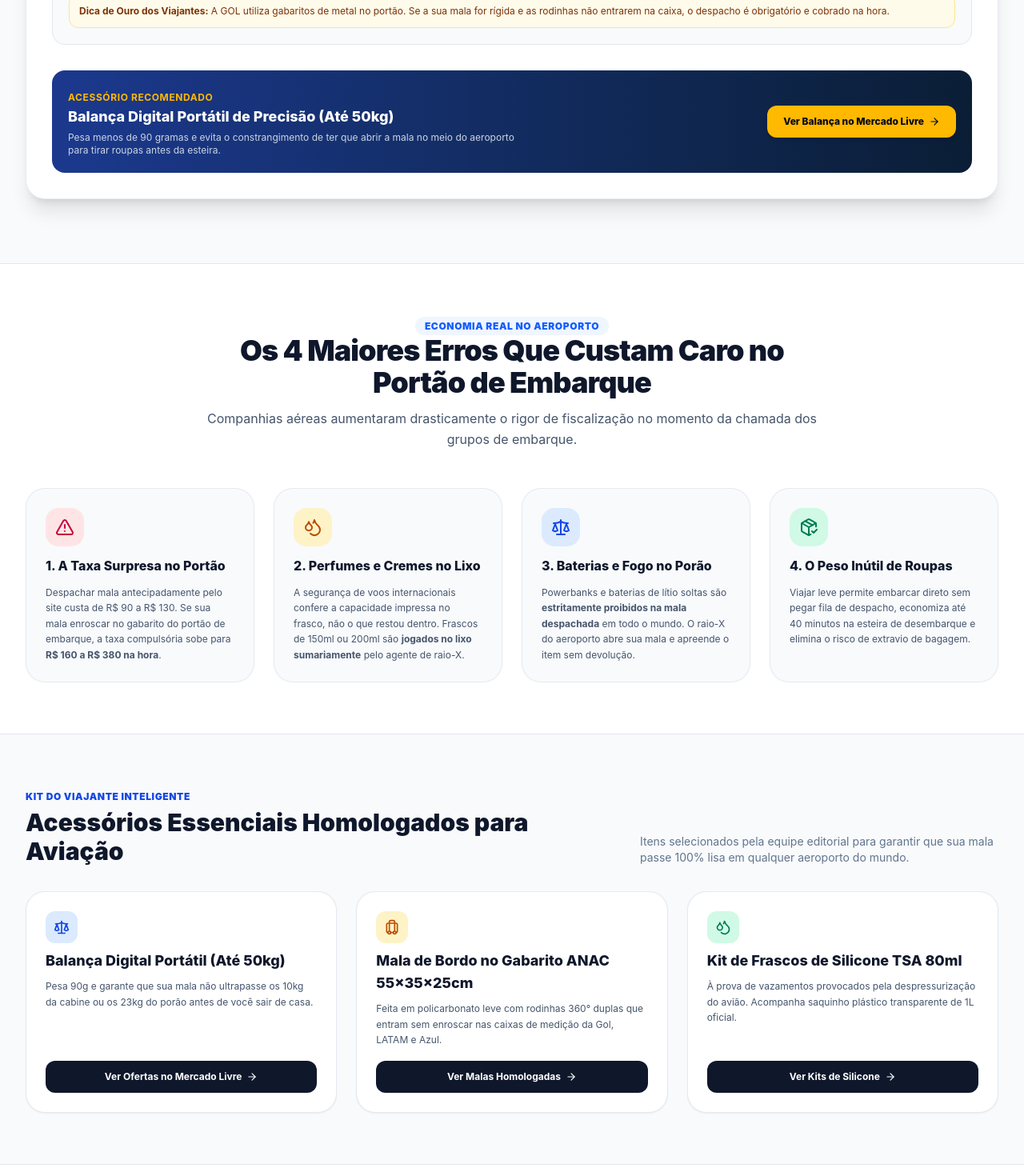
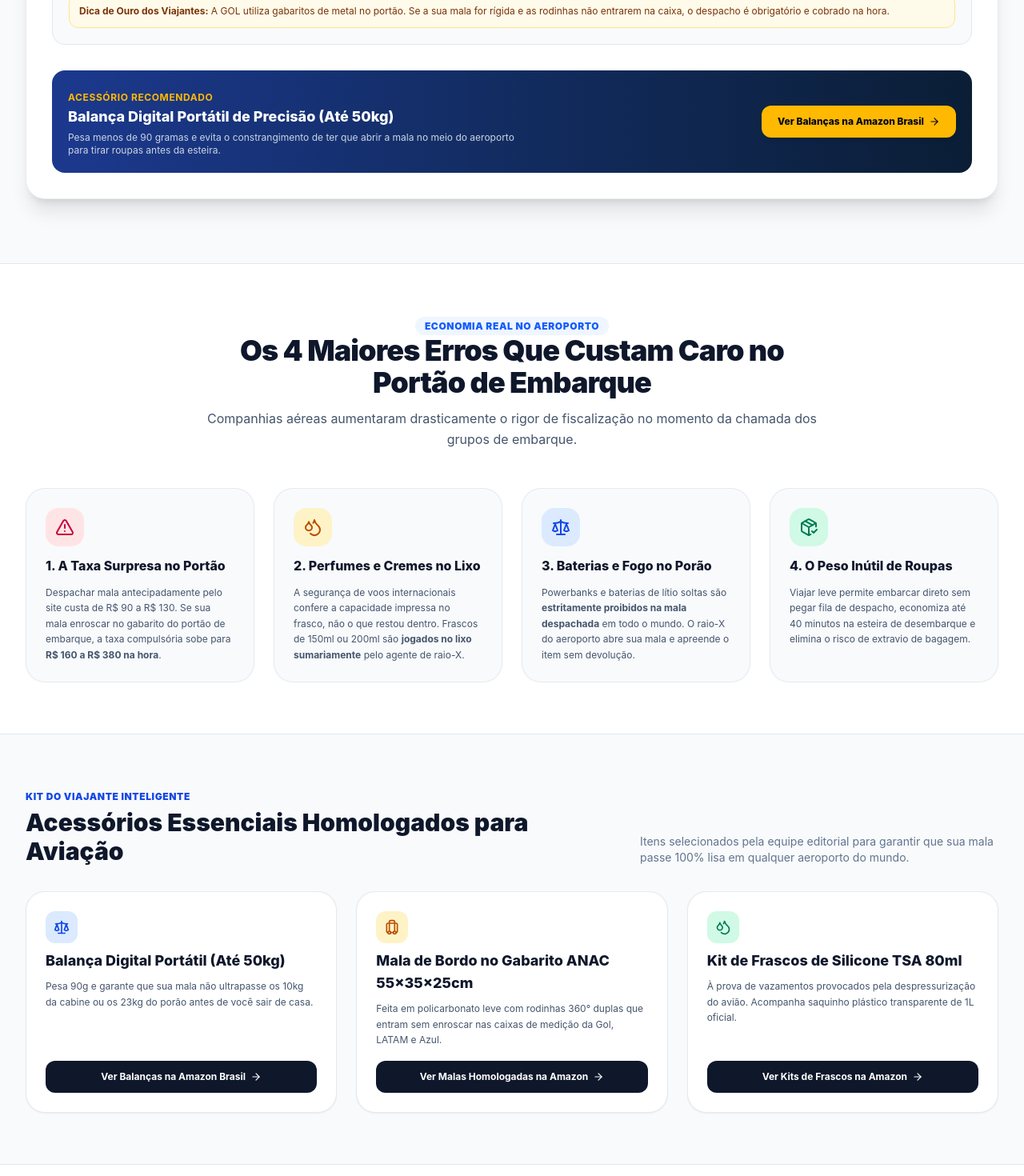
Before and after one commit to inovagratis-ctrl/malasprontas737, a Next.js app: page / in a window 1280 px wide. Shown: the part 1860-3330 px from the top of the page at 80% size. Built offline with nearby package versions, Linux system fonts and the light colour scheme.

Commit message:
feat: replace ML links with official Amazon Brasil associate links (tag achadospro09-20)

```diff
--- a/src/app/page.tsx
+++ b/src/app/page.tsx
@@ -251,12 +251,12 @@ export default function Home() {
                 </p>
               </div>
               <a
-                href="https://mercadolivre.com/sec/24v3yB2"
+                href="https://www.amazon.com.br/s?k=balanca+digital+portatil+mala+viagem&tag=achadospro09-20"
                 target="_blank"
                 rel="noopener noreferrer"
                 className="w-full text-center bg-slate-900 hover:bg-slate-800 text-white font-bold text-xs py-3 rounded-xl transition-colors flex items-center justify-center gap-1.5"
               >
-                Ver Ofertas no Mercado Livre
+                Ver Balanças na Amazon Brasil
                 <ArrowRight className="w-3.5 h-3.5" />
               </a>
             </div>
@@ -275,12 +275,12 @@ export default function Home() {
                 </p>
               </div>
               <a
-                href="https://mercadolivre.com/sec/24v3yB2"
+                href="https://www.amazon.com.br/s?k=mala+de+bordo+55x35x25+anac+10kg&tag=achadospro09-20"
                 target="_blank"
                 rel="noopener noreferrer"
                 className="w-full text-center bg-slate-900 hover:bg-slate-800 text-white font-bold text-xs py-3 rounded-xl transition-colors flex items-center justify-center gap-1.5"
               >
-                Ver Malas Homologadas
+                Ver Malas Homologadas na Amazon
                 <ArrowRight className="w-3.5 h-3.5" />
               </a>
             </div>
@@ -299,12 +299,12 @@ export default function Home() {
                 </p>
               </div>
               <a
-                href="https://mercadolivre.com/sec/24v3yB2"
+                href="https://www.amazon.com.br/s?k=kit+frascos+silicone+viagem+100ml+necessaire&tag=achadospro09-20"
                 target="_blank"
                 rel="noopener noreferrer"
                 className="w-full text-center bg-slate-900 hover:bg-slate-800 text-white font-bold text-xs py-3 rounded-xl transition-colors flex items-center justify-center gap-1.5"
               >
-                Ver Kits de Silicone
+                Ver Kits de Frascos na Amazon
                 <ArrowRight className="w-3.5 h-3.5" />
               </a>
             </div>
--- a/src/components/tools/BaggageCheckerTool.tsx
+++ b/src/components/tools/BaggageCheckerTool.tsx
@@ -351,12 +351,12 @@ export default function BaggageCheckerTool() {
             </p>
           </div>
           <a
-            href="https://mercadolivre.com/sec/24v3yB2"
+            href="https://www.amazon.com.br/s?k=balanca+digital+portatil+mala+viagem&tag=achadospro09-20"
             target="_blank"
             rel="noopener noreferrer"
             className="shrink-0 bg-amber-400 hover:bg-amber-300 text-slate-950 font-extrabold text-xs px-5 py-3 rounded-xl shadow-md transition-all flex items-center gap-1.5"
           >
-            Ver Balança no Mercado Livre
+            Ver Balanças na Amazon Brasil
             <ArrowRight className="w-3.5 h-3.5" />
           </a>
         </div>
--- a/src/components/tools/LiquidsSimulatorTool.tsx
+++ b/src/components/tools/LiquidsSimulatorTool.tsx
@@ -322,12 +322,12 @@ export default function LiquidsSimulatorTool() {
             </p>
           </div>
           <a
-            href="https://mercadolivre.com/sec/24v3yB2"
+            href="https://www.amazon.com.br/s?k=kit+frascos+silicone+viagem+100ml+necessaire&tag=achadospro09-20"
             target="_blank"
             rel="noopener noreferrer"
             className="shrink-0 bg-amber-400 hover:bg-amber-300 text-slate-950 font-extrabold text-xs px-5 py-3 rounded-xl shadow-md transition-all flex items-center gap-1.5"
           >
-            Ver Kits no Mercado Livre
+            Ver Kits de Frascos na Amazon Brasil
             <ArrowRight className="w-3.5 h-3.5" />
           </a>
         </div>
--- a/src/data/affiliates.ts
+++ b/src/data/affiliates.ts
@@ -38,13 +38,21 @@ export const AFFILIATES = {
   BOOKING_STAY22: "https://www.stay22.com/allez/roam?aid=6a99930410f03364e343f876&campaign=malasprontas-booking",
   EXPEDIA_STAY22: "https://www.stay22.com/allez/roam?aid=6a99930410f03364e343f876&campaign=malasprontas-expedia",
 
-  // Equipamentos e Bagagem (Mercado Livre Oficial)
-  ML_MALA_BORDO_ANAC: "https://meli.la/25WLYqu",
-  ML_SACOS_VACUO: "https://meli.la/1j7pz2A",
-  ML_BALANCA_DIGITAL: "https://meli.la/1YPPHRA",
-  ML_ADAPTADOR_UNIVERSAL: "https://meli.la/27ngTTr",
-  ML_MOCHILA_ANTIFURTO: "https://meli.la/1PYPZMU",
-  ML_SMART_TAG: "https://meli.la/296uRhE"
+  // Equipamentos e Bagagem (Amazon Brasil - Tag Oficial: achadospro09-20)
+  AMAZON_TAG: "achadospro09-20",
+  AMAZON_BALANCA_DIGITAL: "https://www.amazon.com.br/s?k=balanca+digital+portatil+mala+viagem&tag=achadospro09-20",
+  AMAZON_MALA_BORDO_ANAC: "https://www.amazon.com.br/s?k=mala+de+bordo+55x35x25+anac+10kg&tag=achadospro09-20",
+  AMAZON_KIT_FRASCOS_100ML: "https://www.amazon.com.br/s?k=kit+frascos+silicone+viagem+100ml+necessaire&tag=achadospro09-20",
+  AMAZON_ADAPTADOR_UNIVERSAL: "https://www.amazon.com.br/s?k=adaptador+universal+tomada+internacional&tag=achadospro09-20",
+  AMAZON_ORGANIZADORES_MALA: "https://www.amazon.com.br/s?k=organizadores+de+mala+viagem+packing+cubes&tag=achadospro09-20",
+
+  // Equipamentos e Bagagem (Mercado Livre Busca Direta)
+  ML_MALA_BORDO_ANAC: "https://lista.mercadolivre.com.br/mala-de-bordo-55x35x25-anac",
+  ML_SACOS_VACUO: "https://lista.mercadolivre.com.br/sacos-a-vacuo-viagem",
+  ML_BALANCA_DIGITAL: "https://lista.mercadolivre.com.br/balanca-digital-portatil-viagem",
+  ML_ADAPTADOR_UNIVERSAL: "https://lista.mercadolivre.com.br/adaptador-universal-tomada",
+  ML_MOCHILA_ANTIFURTO: "https://lista.mercadolivre.com.br/mochila-antifurto-viagem",
+  ML_SMART_TAG: "https://lista.mercadolivre.com.br/smart-tag-rastreador-mala"
 };
 
 export type AffiliateCategory =
```
Also changed, not shown: 386 other files (tests, documents, lock files or other folders).
